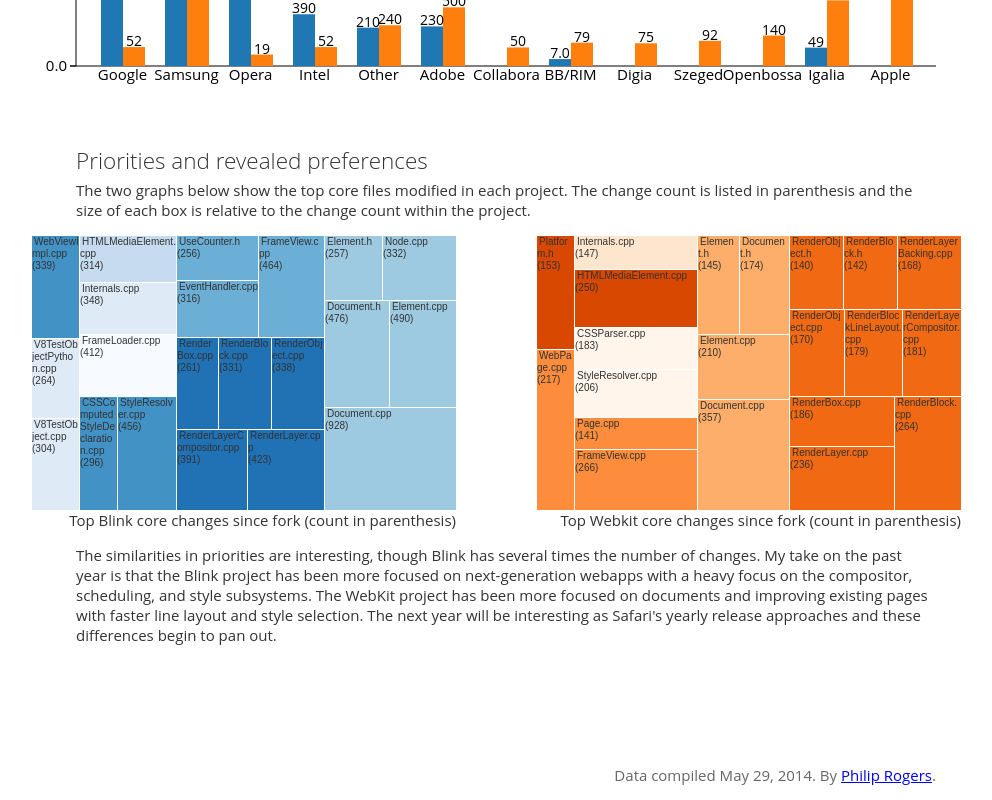
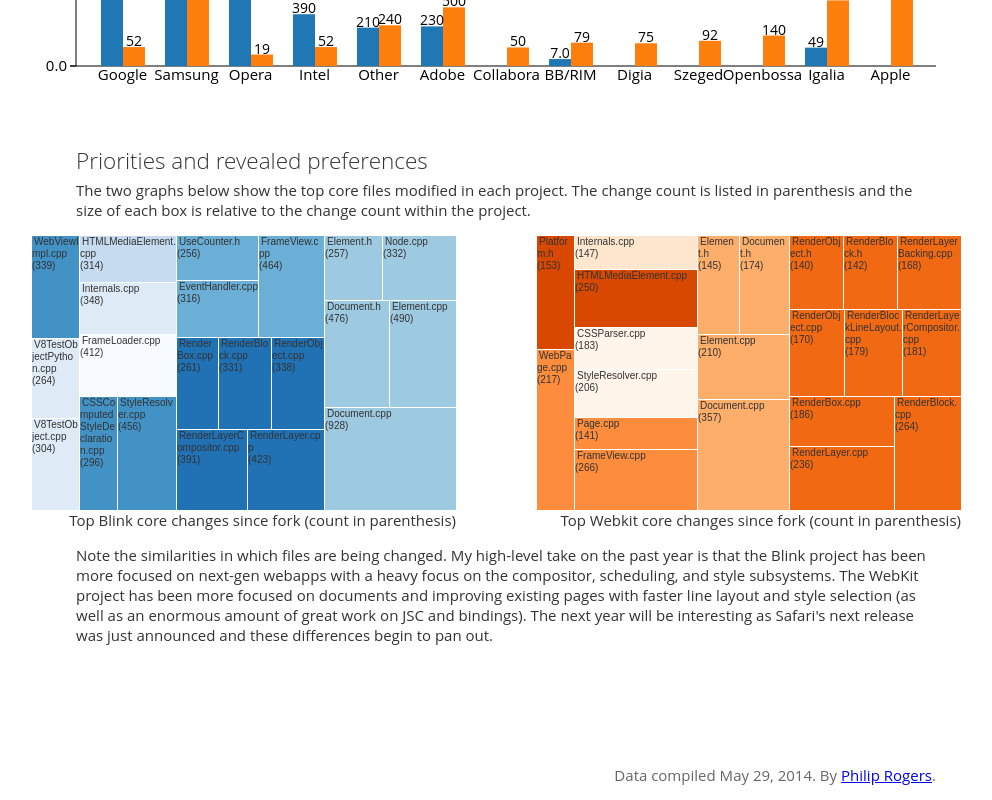
Before and after one commit to progers/forkstats, a plain HTML site: page index.html in a window 1280 px wide. Shown: the part 2121-2921 px from the top of the page, without its empty margins (134-1126 px from the left). Drawn offline with Linux system fonts and the light colour scheme.

Commit message:
Rework some words, add an icon

```diff
--- a/index.html
+++ b/index.html
@@ -1,5 +1,7 @@
 <!DOCTYPE HTML>
 <html>
+<link rel="icon" href="gnome.png"/>
+<title>One year of Blink and WebKit</title>
 <script src="d3.v3.min.js" charset="utf-8"></script>
 <script src="linesOfCode.js"></script>
 <script src="commitsByDay.js"></script>
@@ -176,7 +178,7 @@
 </p>
 
 <p>
-The similarities in priorities are interesting, though Blink has several times the number of changes. My take on the past year is that the Blink project has been more focused on next-generation webapps with a heavy focus on the compositor, scheduling, and style subsystems. The WebKit project has been more focused on documents and improving existing pages with faster line layout and style selection. The next year will be interesting as Safari's yearly release approaches and these differences begin to pan out.
+Note the similarities in which files are being changed. My high-level take on the past year is that the Blink project has been more focused on next-gen webapps with a heavy focus on the compositor, scheduling, and style subsystems. The WebKit project has been more focused on documents and improving existing pages with faster line layout and style selection (as well as an enormous amount of great work on JSC and bindings). The next year will be interesting as Safari's next release was just announced and these differences begin to pan out.
 </p>
 
 
```
Also changed, not shown: gnome.png (added).
